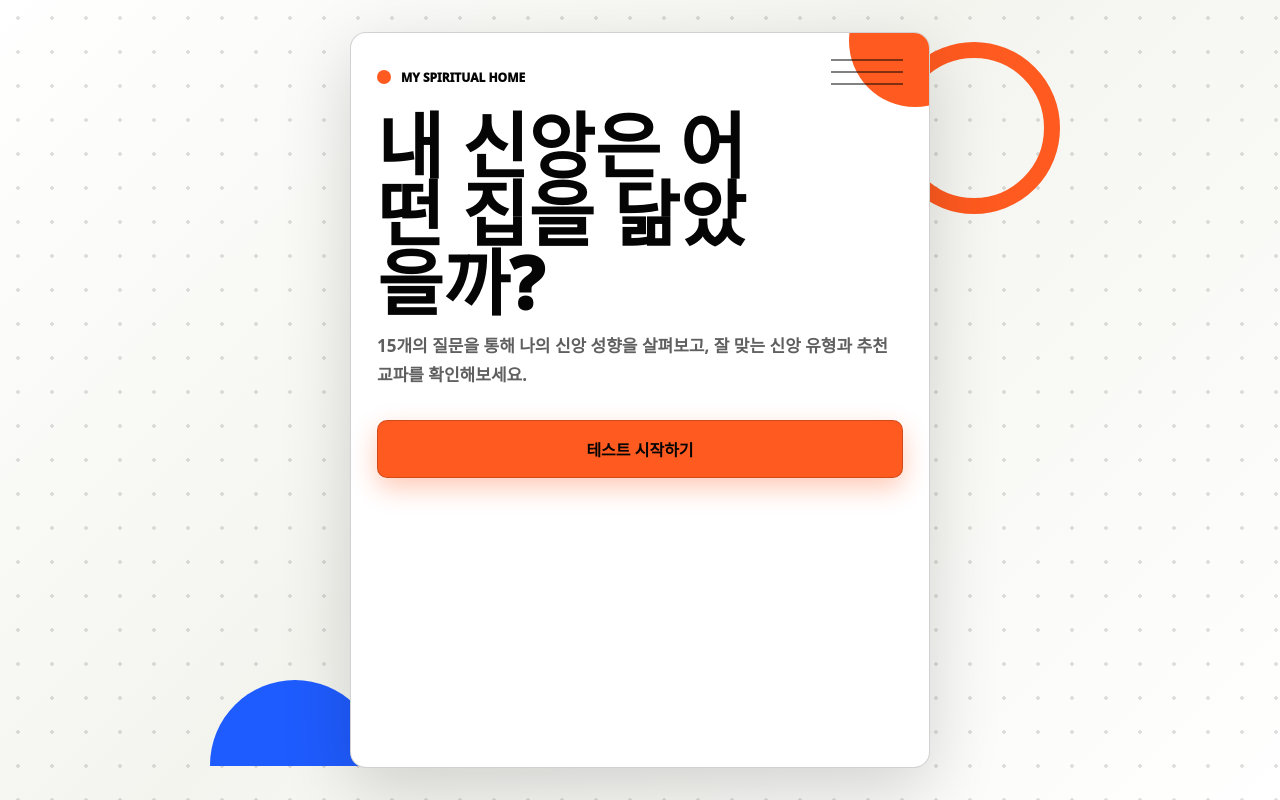
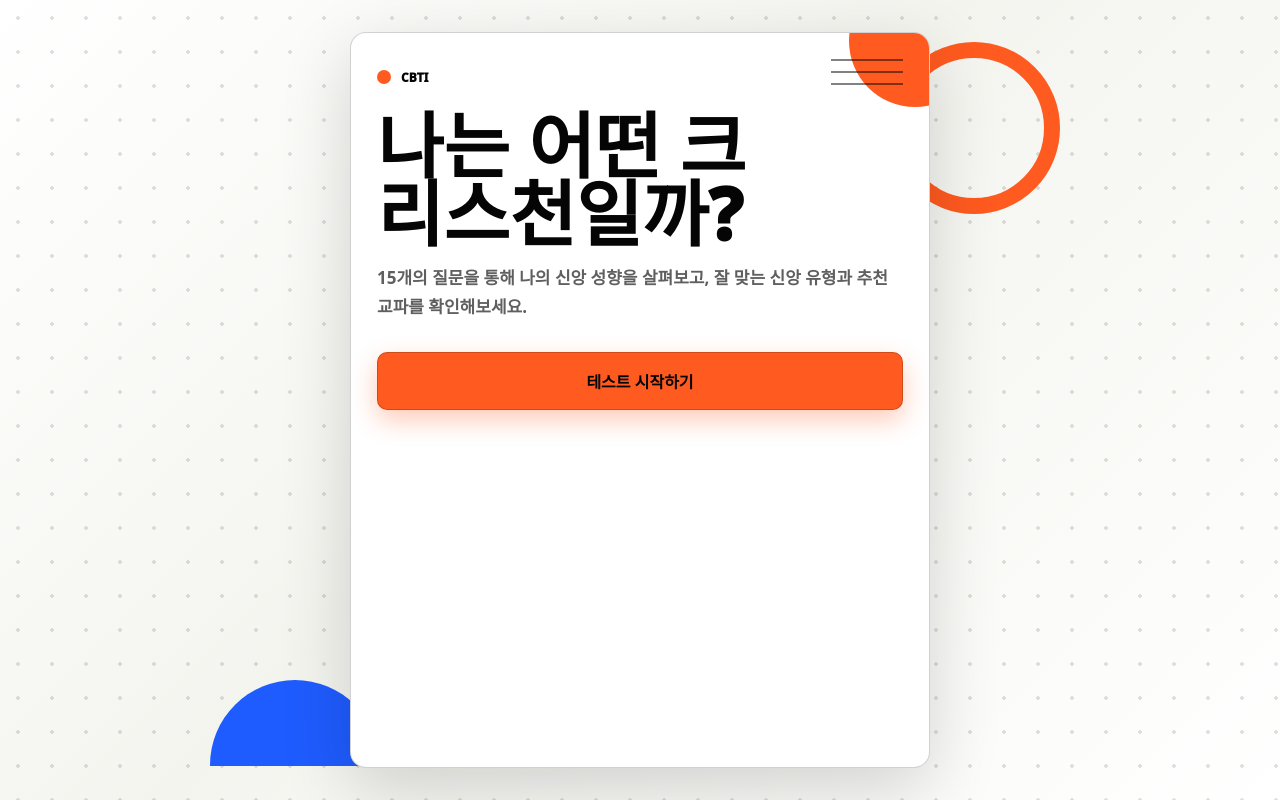
Before and after one commit to pastorpark/CBTI, a Next.js app: page / in a window 1280 px wide. Built offline with nearby package versions, Linux system fonts and the light colour scheme.

Commit message:
제목변경

```diff
--- a/src/app/page.tsx
+++ b/src/app/page.tsx
@@ -113,8 +113,8 @@ export default function Home() {
       <div className="panel">
         {stage === "intro" && (
           <section className="section">
-            <span className="brand">My Spiritual Home</span>
-            <h1 className="hero-title">내 신앙은 어떤 집을 닮았을까?</h1>
+            <span className="brand">CBTI</span>
+            <h1 className="hero-title">나는 어떤 크리스천일까?</h1>
             <p className="lead">
               15개의 질문을 통해 나의 신앙 성향을 살펴보고, 잘 맞는 신앙 유형과 추천 교파를 확인해보세요.
             </p>
```
